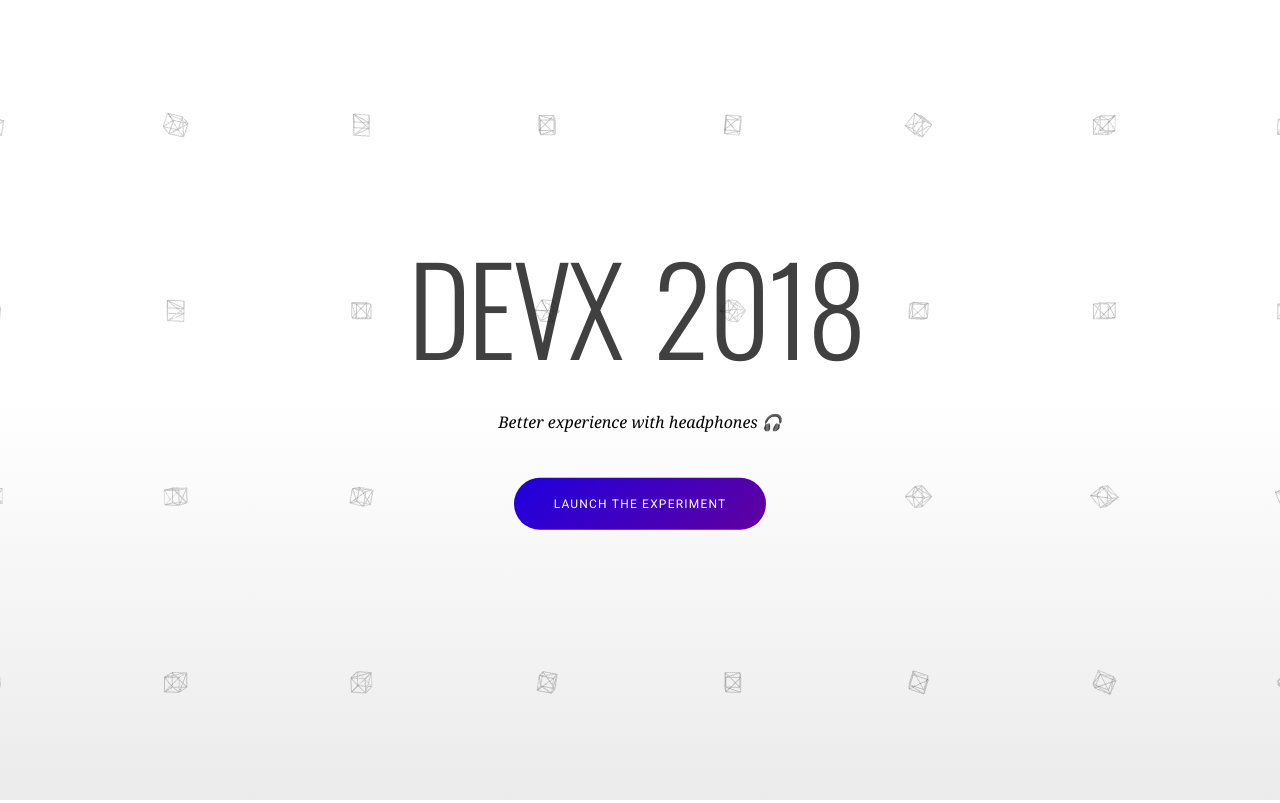
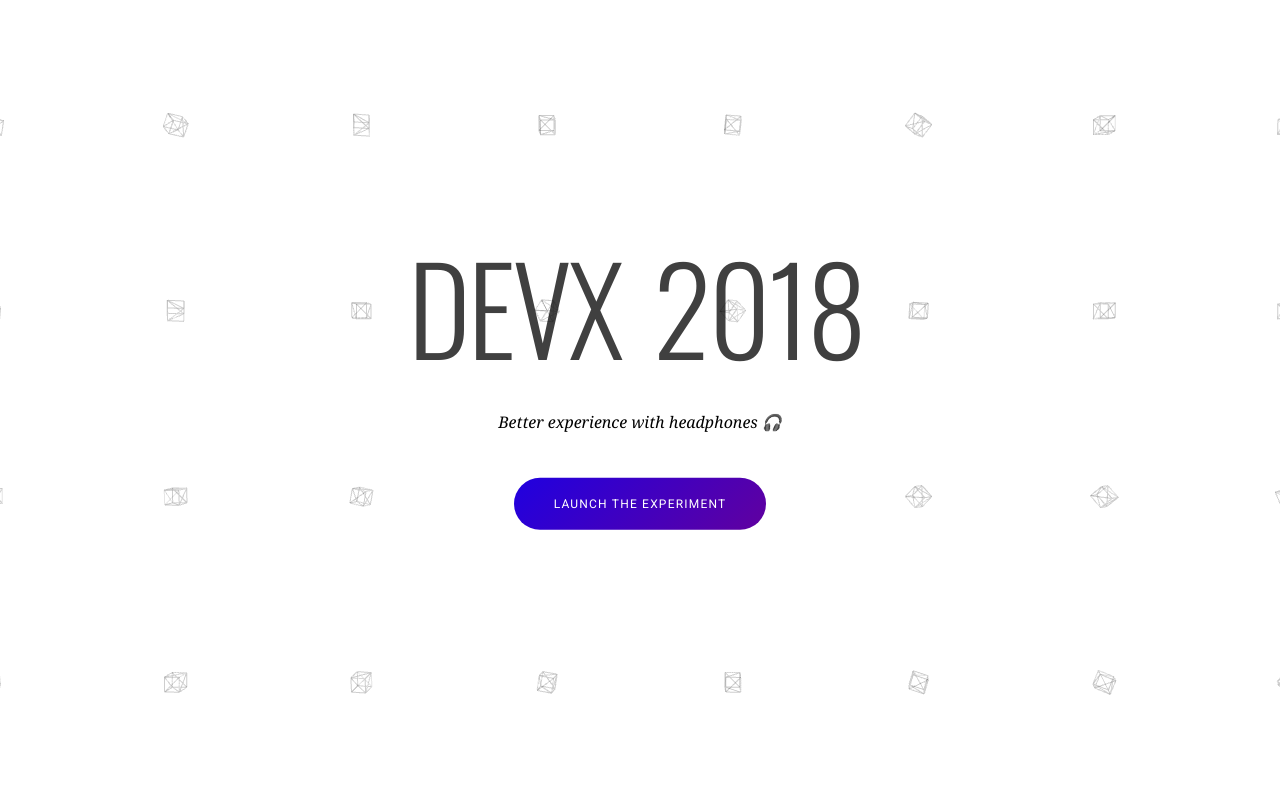
Before and after one commit to quentinhocde/quentinhocde.github.io, a plain HTML site: page index.html in a window 1280 px wide. Drawn offline with nearby package versions, Linux system fonts and the light colour scheme; files that its build step writes are made by us from their sources; animation ran at ten frames a second.

Commit message:
background gradient

```diff
--- a/styles/sass/_base.scss
+++ b/styles/sass/_base.scss
@@ -33,7 +33,7 @@ body {
 		right: 0;
 		left: 0;
 		top: 50%;
-		background-image: linear-gradient(to bottom, #FFFFFF 0%, #EBEBEB 100%);
+		background-image: linear-gradient(to bottom, #FFFFFF 100%, #EBEBEB 100%);
 
 	}
 
```
